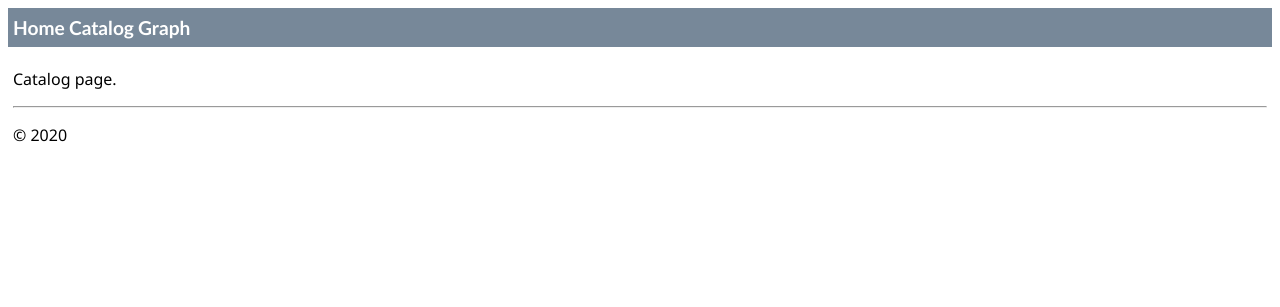
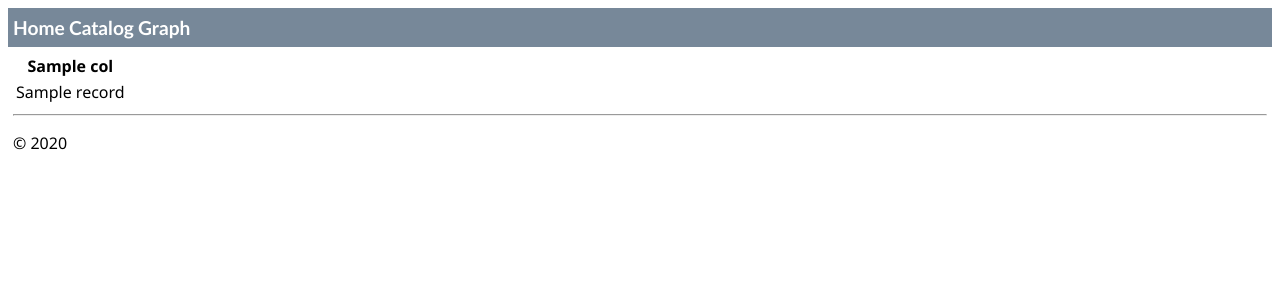
Before and after one commit to alinwers/projet_systeme, a Flask app: template templates/catalog.html in a window 1280 px wide. Shown: the top 307 px of the page. Run offline with Flask 2, Linux system fonts and the light colour scheme; the template is opened without the code that fills it: most values are stand-ins (such as "Sample title", 1, 10 or a date in 2020).

Commit message:
Add files via upload

```diff
--- a/templates/catalog.html
+++ b/templates/catalog.html
@@ -3,5 +3,22 @@
 Catalog
 {% endblock %}
 {% block content %}
-<p>Catalog page.</p>
+<table>
+    <thead>
+        <tr>
+            {% for col in colnames %}
+            <th>{{ col }}</th>
+            {% endfor %}
+        </tr>
+    </thead>
+    <tbody>
+        {% for record in records %}
+        <tr>
+            {% for col in colnames %}
+            <td>{{ record[col] }}</td>
+            {% endfor %}
+        </tr>
+        {% endfor %}
+    </tbody>
+</table>
 {% endblock %}
```
